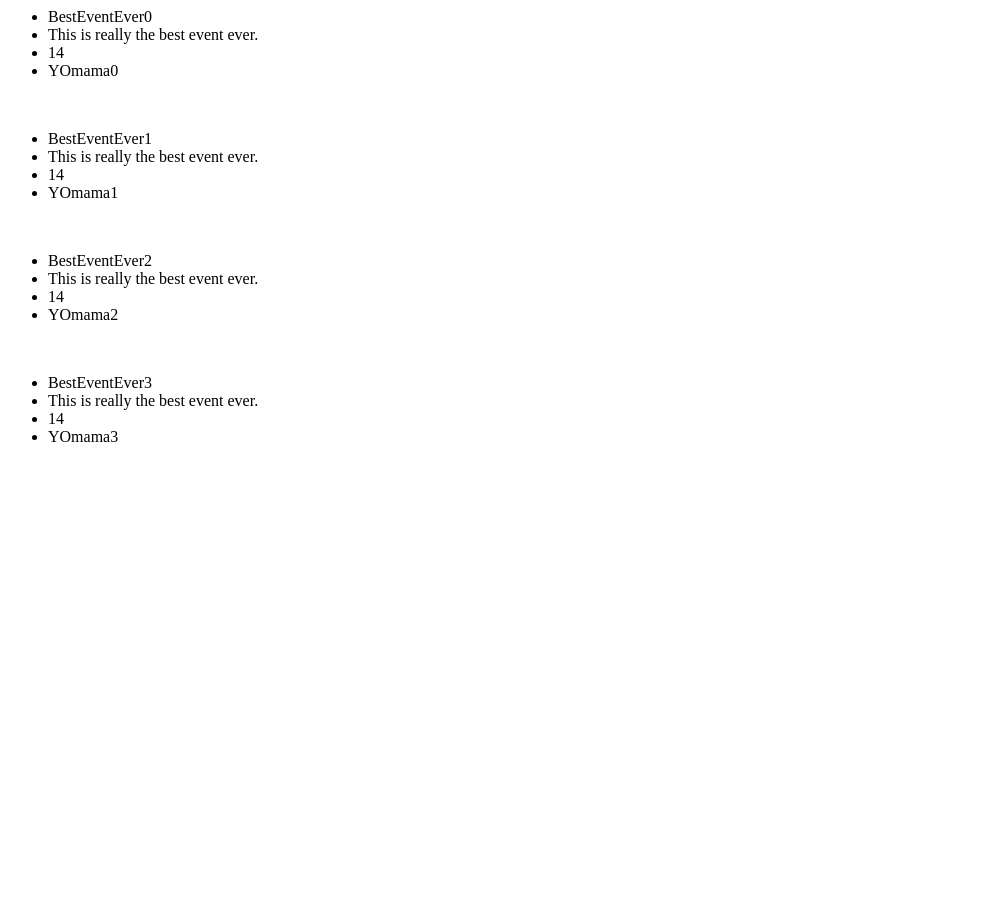
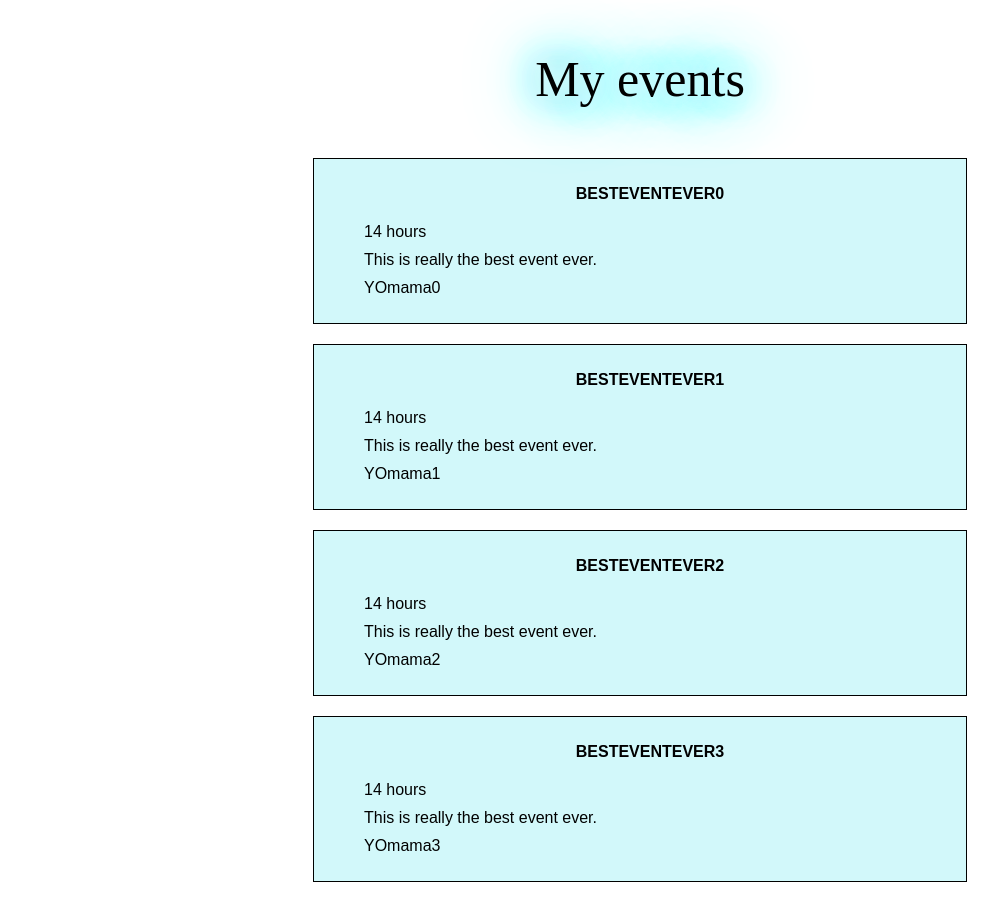
Before and after one commit to VetleWoie/Schedge, a Django app: page /mypage/ in a window 1280 px wide. Shown: the whole page, without its empty margins (0-998 px from the left). Before the commit the page ends 442 px from the top, so only its background shows below. Run offline with Django 3.2, Linux system fonts and the light colour scheme; data comes from the database, SQL or seed files in the repository.

Commit message:
Added some temporary css changes to live up the site a bit

```diff
--- a/ziginc/schedge/templates/mypage.html
+++ b/ziginc/schedge/templates/mypage.html
@@ -1,11 +1,76 @@
+<head>
+    <style>
+        body {
+            margin-top: 50px;
+            /* background-color: ; */
+        }
+        .box {
+            border: 1px solid black;
+            margin: auto;
+            margin-bottom: 20px;
+            padding: 10px;
+            width: 50%;
+            font-family: sans-serif;
+            background-color: #D2F8FA;
+
+        }
+
+        .box:hover {
+            box-shadow: 1px 1px 0px gray;
+            cursor: pointer;
+        }
+
+        li {
+            list-style: none;
+            margin-bottom: 10px;
+        }
+
+        .title {
+            text-transform: uppercase;
+            text-align: center;
+            margin-bottom: 20px;
+            padding-right: 20px;
+            font-weight: bolder;
+        }
+
+        .my_events_title {
+            text-align: center;
+            margin-bottom: 50px;
+            font-size: 50px;
+            /* text-shadow: 2px 2px 15px red; */
+        }
+
+        .glow {
+            /* font-size: 80px; */
+            /* color: #fff; */
+            text-align: center;
+            -webkit-animation: glow 1s ease-in-out infinite alternate;
+            -moz-animation: glow 1s ease-in-out infinite alternate;
+            animation: glow 1s ease-in-out infinite alternate;
+            }
+
+            @-webkit-keyframes glow {
+            from {
+                text-shadow: 0 0 10px #fff, 0 0 20px #fff, 0 0 30px #15E5F1, 0 0 40px #15E5F1, 0 0 50px #15E5F1, 0 0 60px #15E5F1, 0 0 70px #15E5F1;
+            }
+            to {
+                text-shadow: 0 0 20px #fff, 0 0 30px #7FEEF4, 0 0 40px #7FEEF4, 0 0 50px #7FEEF4, 0 0 60px #7FEEF4, 0 0 70px #7FEEF4, 0 0 80px #7FEEF4;
+            }
+            }
+
+    </style>
+</head>
 {% if events %}
+    <div class="my_events_title glow">My events</div>
     {% for event in events %}
+    <div class="box">
         <ul>
-            <li> {{event.title}}</li>
+            <li class="title"> {{event.title}}</li>
+            <li> {{event.duration}} hours</li>
             <li> {{event.description}}</li>
-            <li> {{event.duration}}</li>
             <li> {{event.location}}</li>
         </ul>
-        <br>
+    </div>
+
     {% endfor %}
 {% endif %}
```
